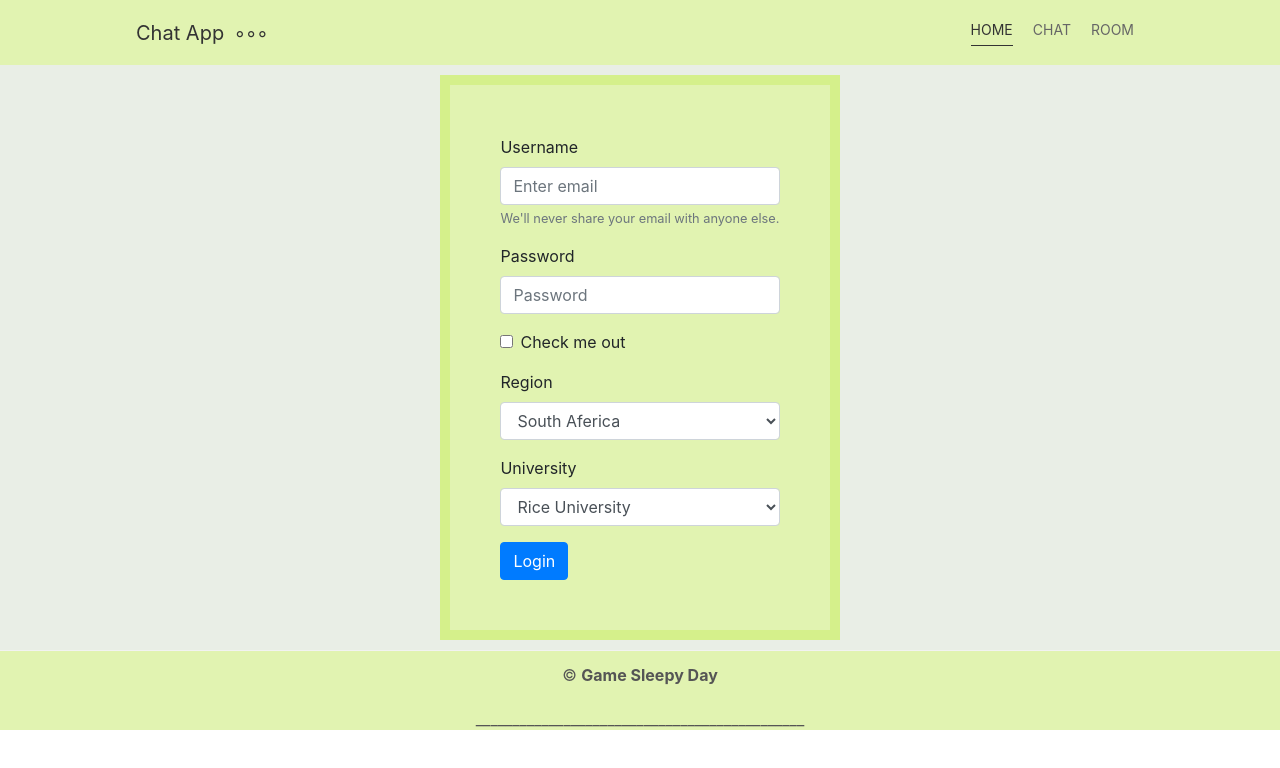
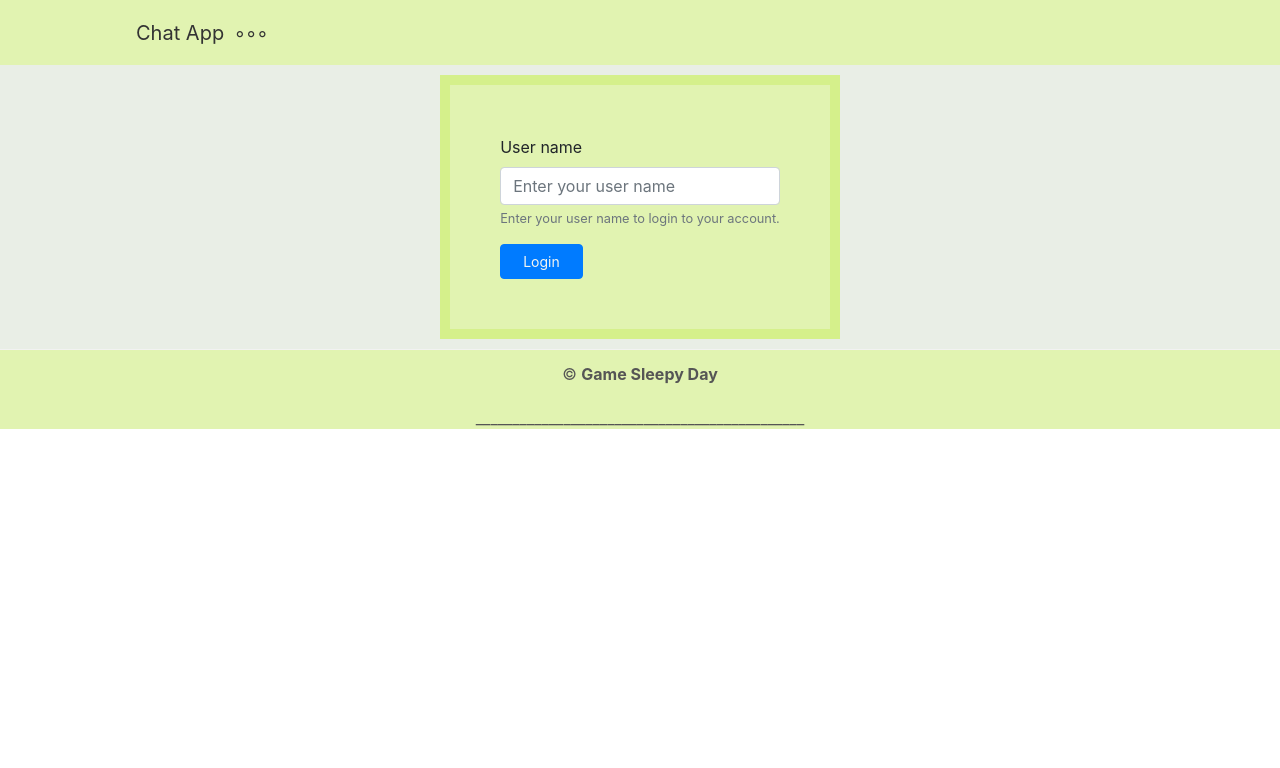
Before and after one commit to jw101/sleepy-day, a React (Create React App) app: page / in a window 1280 px wide. Shown: the top 768 px of the page. Built offline with nearby package versions, Linux system fonts and the light colour scheme.

Commit message:
change the router

```diff
--- a/src/pages/App.js
+++ b/src/pages/App.js
@@ -5,6 +5,7 @@ import { Link, Route, withRouter } from 'react-router-dom';
 import LoginPage from './LoginPage'
 import ChatPage from './ChatPage'
 import RoomPage from './RoomPage'
+import UserPage from './UserPage'
 
 class App extends Component {
   render() {
@@ -14,15 +15,16 @@ class App extends Component {
         <header className={styles.header}>
           <div className={styles.box}>
             <Link to="/"><div className={styles.boxleft}>Chat App</div></Link>
-            <div className={styles.boxright}>
+            {/* <div className={styles.boxright}>
               <Link to="/"><p className={location.pathname === "/" ? styles.selected : null}>HOME</p></Link>
               <Link to="/chat"><p className={location.pathname === "/chat" ? styles.selected : null} >CHAT</p></Link>
               <Link to="/room"><p className={location.pathname === "/room" ? styles.selected : null} >ROOM</p></Link>
-            </div>
+            </div> */}
           </div>
         </header>
         <section className={styles.content}>
-          <Route path="/" exact component={LoginPage} />
+          <Route path="/" exact component={UserPage} />
+          <Route path="/login" exact component={LoginPage} />
           <Route path="/chat" exact component={ChatPage} />
           <Route path="/room" exact component={RoomPage} />
         </section>
--- a/src/pages/LoginPage/index.js
+++ b/src/pages/LoginPage/index.js
@@ -3,6 +3,7 @@ import React, { Component } from 'react';
 import styles from './login.module.scss';
 import 'bootstrap/dist/css/bootstrap.min.css';
 import { Form, Button } from 'react-bootstrap';
+import { Link, Route, withRouter } from 'react-router-dom';
 
 
 class Login extends Component {
@@ -48,8 +49,8 @@ class Login extends Component {
                     </Form.Group>
 
                     <Button variant="primary" type="submit">
-                        Login
-          </Button>
+                        <Link to="/chat"><p>Sign up to login</p></Link>
+                    </Button>
                 </Form>
             </div>
         );
--- a/src/pages/LoginPage/login.module.scss
+++ b/src/pages/LoginPage/login.module.scss
@@ -8,4 +8,9 @@
       width: 10px;
       color:rgb(213, 240, 139);
   }
+  p {
+    margin: 0px 10px;
+    font-size: 14px;
+    color: rgb(244, 245, 241);
+  }
 }
--- /dev/null
+++ b/src/pages/UserPage/index.js
@@ -0,0 +1,31 @@
+import React, { Component } from 'react';
+import styles from './user.module.scss';
+import 'bootstrap/dist/css/bootstrap.min.css';
+import { Form, Button } from 'react-bootstrap';
+import { Link, Route, withRouter } from 'react-router-dom';
+
+
+class User extends Component {
+    render() {
+        return (
+            <div className={styles.wrap}>
+                <Form>
+                    <Form.Group controlId="formBasicEmail">
+                        <Form.Label>User name</Form.Label>
+                        <Form.Control type="email" placeholder="Enter your user name" />
+                        <Form.Text className="text-muted">
+                            Enter your user name to login to your account.
+                        </Form.Text>
+                    </Form.Group>
+
+                    <Button variant="primary" type="submit">
+                        <Link to="/login"><p>Login</p></Link>
+                    </Button>
+                </Form>
+            </div>
+        );
+    }
+
+}
+
+export default User;
--- /dev/null
+++ b/src/pages/UserPage/user.module.scss
@@ -0,0 +1,16 @@
+.wrap {
+    display: flex;
+    background-color: rgb(225, 243, 177);
+    justify-content: center;
+    padding: 50px 50px 50px 50px;
+    border: {
+        style: solid;
+        width: 10px;
+        color:rgb(213, 240, 139);
+    }
+    p {
+      margin: 0px 10px;
+      font-size: 14px;
+      color: rgb(244, 245, 241);
+    }
+  }
```
